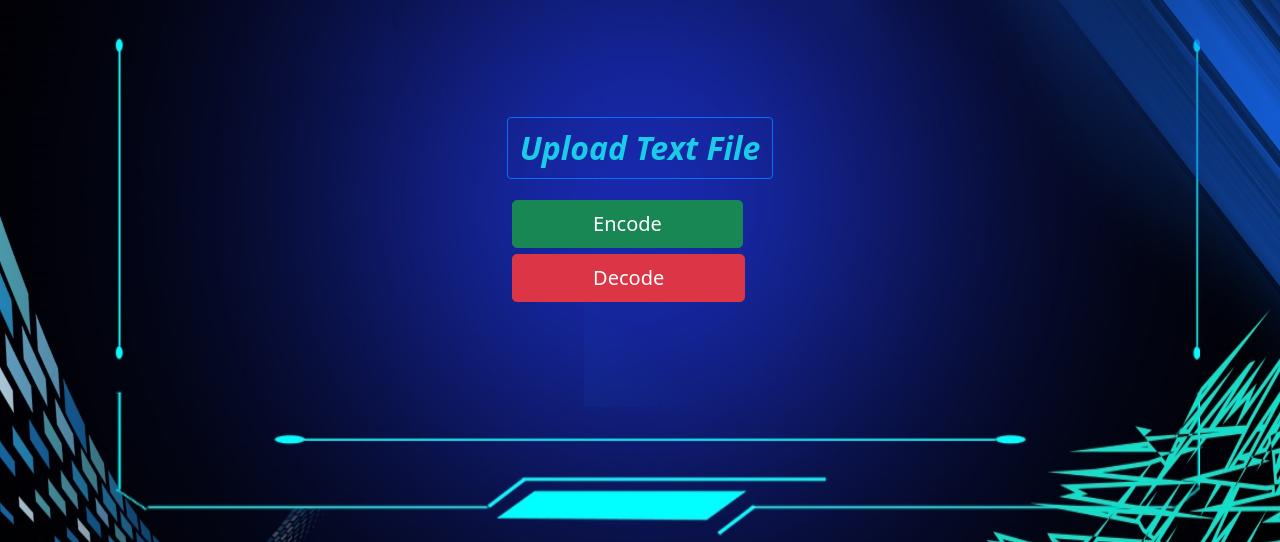
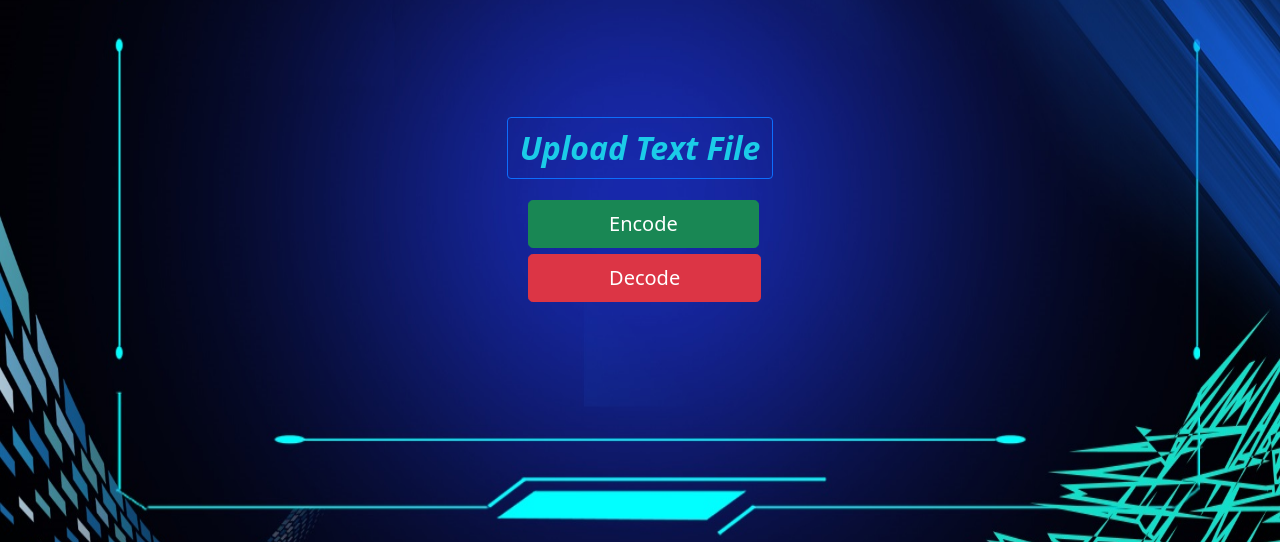
Before and after one commit to ayush-31211/File-Zipper, a PHP site: page / in a window 1280 px wide. Shown: the part 197-739 px from the top of the page. Run offline with PHP 8.4, Linux system fonts and the light colour scheme; some libraries are stand-ins or nearby versions.

Commit message:
margin for button increased(from left)

```diff
--- a/index.css
+++ b/index.css
@@ -19,7 +19,7 @@ span,
 }
 .btn-lg {
   padding: 0 2%;
-  margin: 2%;
+  margin: 2% 8%;
   display: block;
   padding: 0.5rem 5rem;
 }
```
